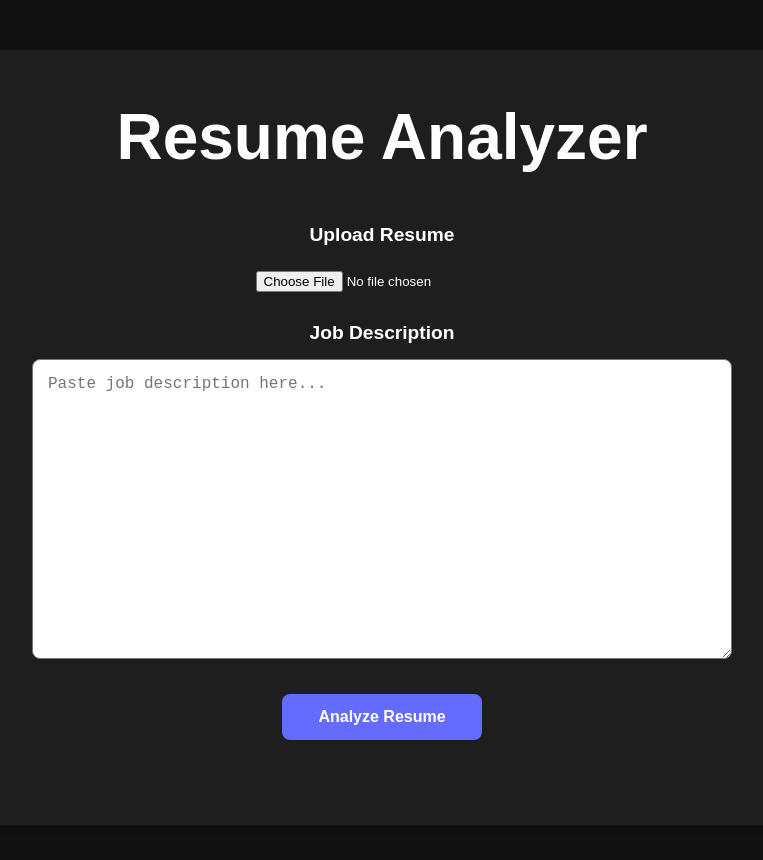
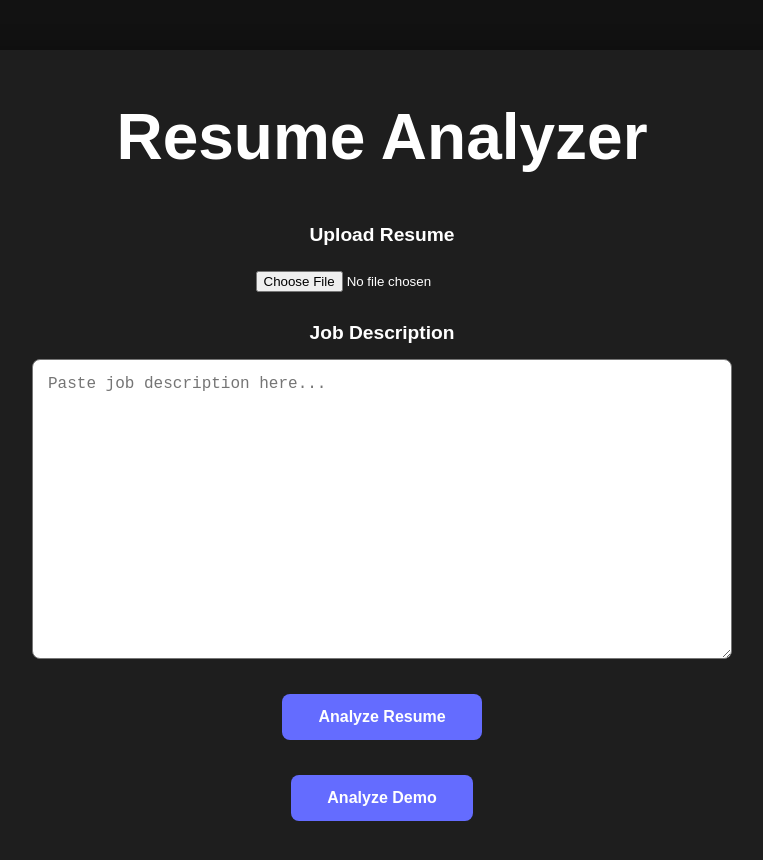
Before and after one commit to JeancarlosG97/resume-analyzer-ui, a React (Vite) app: page / in a window 1280 px wide. Shown: the top 860 px of the page, without its empty margins (258-1021 px from the left). Built offline with nearby package versions, Linux system fonts and the light colour scheme.

Commit message:
add demo

```diff
--- a/src/App.jsx
+++ b/src/App.jsx
@@ -20,6 +20,17 @@ function App() {
             );
 
             setAnalysis(response.data);
+        } catch (error) {
+            console.error(error);
+        }
+    };
+    const handleAnalyzeDemo = async () => {
+        try {
+            const response = await axios.post(
+                `${API_URL}/analyze-demo`
+            );
+
+            setResults(response.data);
         } catch (error) {
             console.error(error);
         }
@@ -51,6 +62,10 @@ function App() {
 
             <button onClick={analyzeResume}>
                 Analyze Resume
+            </button>
+
+            <button onClick={handleAnalyzeDemo} >
+                Analyze Demo
             </button>
 
             {analysis && (
```
